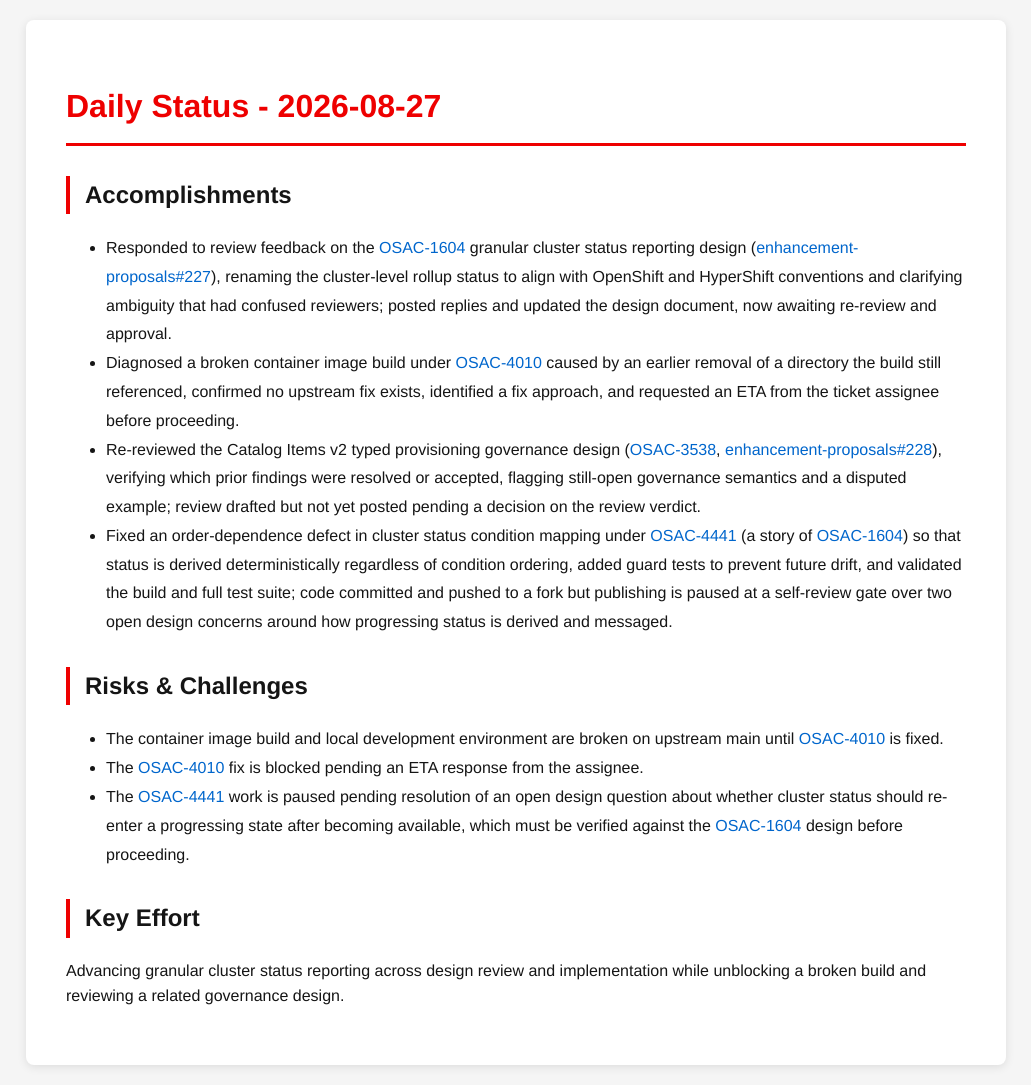
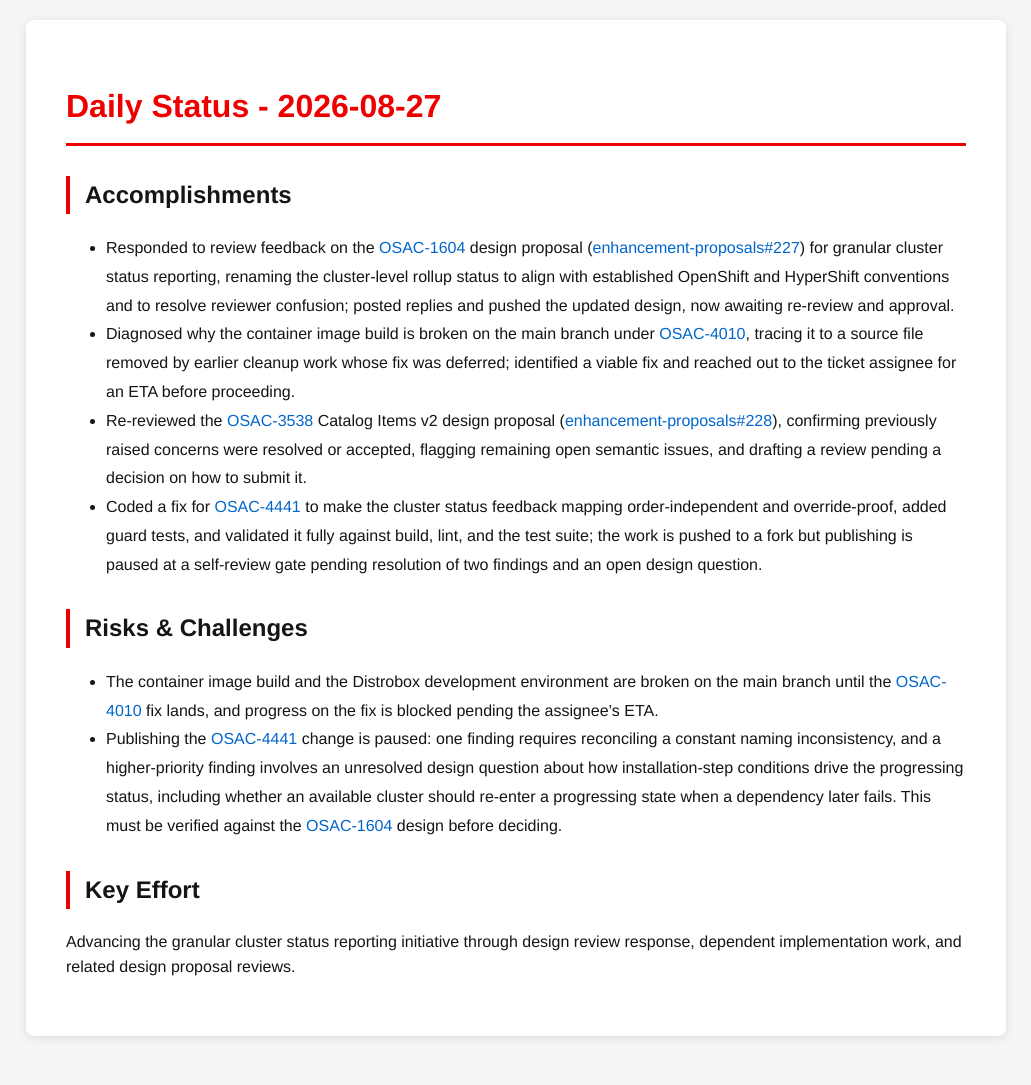
Before and after one commit to tzvatot/daily-status, a Jekyll site: the page built from 2026-08-27.md, in a window 1280 px wide. Shown: the whole page, without its empty margins (124-1155 px from the left). Built offline with Jekyll 4.4.1, drawn with Linux system fonts in a browser that asks for light colours; after the commit the page ends 1056 px from its top, so only the background shows below that.

Commit message:
Daily status update - 2026-08-27

```diff
--- a/2026-08-27.md
+++ b/2026-08-27.md
@@ -7,15 +7,14 @@
 # Daily Status - 2026-08-27
 
 ## Accomplishments
-- Responded to review feedback on the [OSAC-1604](https://redhat.atlassian.net/browse/OSAC-1604) granular cluster status reporting design ([enhancement-proposals#227](https://github.com/osac-project/enhancement-proposals/pull/227)), renaming the cluster-level rollup status to align with OpenShift and HyperShift conventions and clarifying ambiguity that had confused reviewers; posted replies and updated the design document, now awaiting re-review and approval.
-- Diagnosed a broken container image build under [OSAC-4010](https://redhat.atlassian.net/browse/OSAC-4010) caused by an earlier removal of a directory the build still referenced, confirmed no upstream fix exists, identified a fix approach, and requested an ETA from the ticket assignee before proceeding.
-- Re-reviewed the Catalog Items v2 typed provisioning governance design ([OSAC-3538](https://redhat.atlassian.net/browse/OSAC-3538), [enhancement-proposals#228](https://github.com/osac-project/enhancement-proposals/pull/228)), verifying which prior findings were resolved or accepted, flagging still-open governance semantics and a disputed example; review drafted but not yet posted pending a decision on the review verdict.
-- Fixed an order-dependence defect in cluster status condition mapping under [OSAC-4441](https://redhat.atlassian.net/browse/OSAC-4441) (a story of [OSAC-1604](https://redhat.atlassian.net/browse/OSAC-1604)) so that status is derived deterministically regardless of condition ordering, added guard tests to prevent future drift, and validated the build and full test suite; code committed and pushed to a fork but publishing is paused at a self-review gate over two open design concerns around how progressing status is derived and messaged.
+- Responded to review feedback on the [OSAC-1604](https://redhat.atlassian.net/browse/OSAC-1604) design proposal ([enhancement-proposals#227](https://github.com/osac-project/enhancement-proposals/pull/227)) for granular cluster status reporting, renaming the cluster-level rollup status to align with established OpenShift and HyperShift conventions and to resolve reviewer confusion; posted replies and pushed the updated design, now awaiting re-review and approval.
+- Diagnosed why the container image build is broken on the main branch under [OSAC-4010](https://redhat.atlassian.net/browse/OSAC-4010), tracing it to a source file removed by earlier cleanup work whose fix was deferred; identified a viable fix and reached out to the ticket assignee for an ETA before proceeding.
+- Re-reviewed the [OSAC-3538](https://redhat.atlassian.net/browse/OSAC-3538) Catalog Items v2 design proposal ([enhancement-proposals#228](https://github.com/osac-project/enhancement-proposals/pull/228)), confirming previously raised concerns were resolved or accepted, flagging remaining open semantic issues, and drafting a review pending a decision on how to submit it.
+- Coded a fix for [OSAC-4441](https://redhat.atlassian.net/browse/OSAC-4441) to make the cluster status feedback mapping order-independent and override-proof, added guard tests, and validated it fully against build, lint, and the test suite; the work is pushed to a fork but publishing is paused at a self-review gate pending resolution of two findings and an open design question.
 
 ## Risks & Challenges
-- The container image build and local development environment are broken on upstream main until [OSAC-4010](https://redhat.atlassian.net/browse/OSAC-4010) is fixed.
-- The [OSAC-4010](https://redhat.atlassian.net/browse/OSAC-4010) fix is blocked pending an ETA response from the assignee.
-- The [OSAC-4441](https://redhat.atlassian.net/browse/OSAC-4441) work is paused pending resolution of an open design question about whether cluster status should re-enter a progressing state after becoming available, which must be verified against the [OSAC-1604](https://redhat.atlassian.net/browse/OSAC-1604) design before proceeding.
+- The container image build and the Distrobox development environment are broken on the main branch until the [OSAC-4010](https://redhat.atlassian.net/browse/OSAC-4010) fix lands, and progress on the fix is blocked pending the assignee's ETA.
+- Publishing the [OSAC-4441](https://redhat.atlassian.net/browse/OSAC-4441) change is paused: one finding requires reconciling a constant naming inconsistency, and a higher-priority finding involves an unresolved design question about how installation-step conditions drive the progressing status, including whether an available cluster should re-enter a progressing state when a dependency later fails. This must be verified against the [OSAC-1604](https://redhat.atlassian.net/browse/OSAC-1604) design before deciding.
 
 ## Key Effort
-Advancing granular cluster status reporting across design review and implementation while unblocking a broken build and reviewing a related governance design.
+Advancing the granular cluster status reporting initiative through design review response, dependent implementation work, and related design proposal reviews.
```
